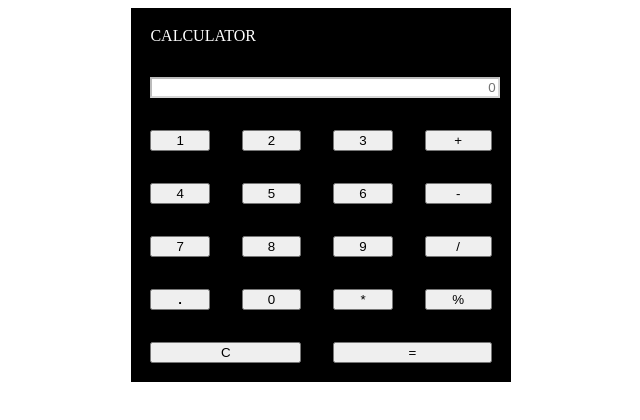
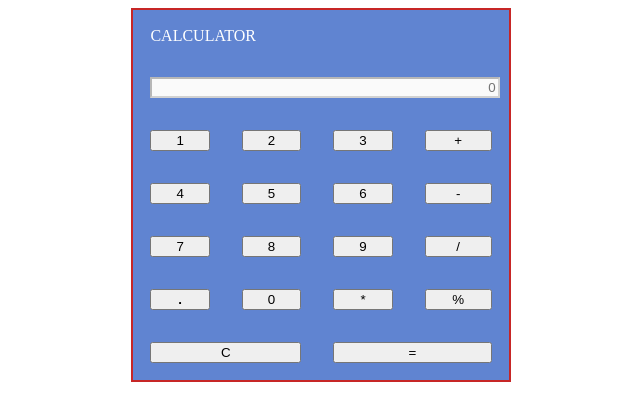
Before and after one commit to blas113/calculadora, a plain HTML site: page index.html in a window 1280 px wide. Shown: the whole page, without its empty margins (319-959 px from the left). Drawn offline with Linux system fonts and the light colour scheme.

Commit message:
add changes

```diff
--- a/style.css
+++ b/style.css
@@ -1,7 +1,7 @@
 table{
-    border:2px solid black;
+    border:2px solid rgb(199, 38, 38);
     width:30%;
-    background-color:rgb(0, 0, 0);
+    background-color:rgb(96, 132, 209);
     }
 td{
     padding:15px;
@@ -11,7 +11,7 @@ td{
 input{
     width:100%;
     height:200%;
-    background-color:rgb(255, 255, 255);
+    background-color:rgb(250, 250, 250);
     }
 button{
     width:100%;
```
